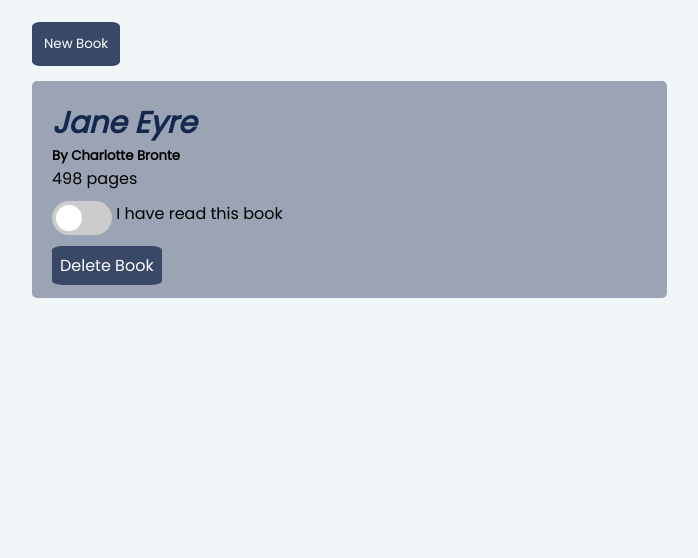
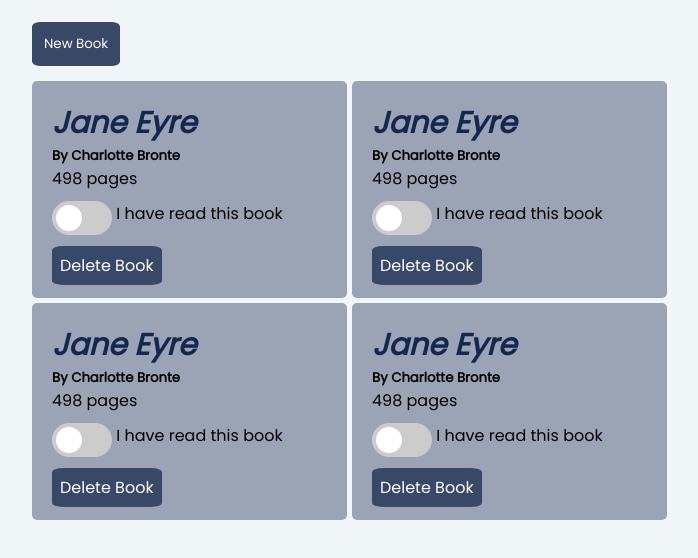
Before and after one commit to Bnjackson/library, a plain HTML site: page index.html in a window 1280 px wide. Shown: the part 104-662 px from the top of the page, without its empty margins (288-986 px from the left). Drawn offline with Linux system fonts and the light colour scheme.

Commit message:
Update index.html

```diff
--- a/index.html
+++ b/index.html
@@ -7,6 +7,7 @@
     <link rel="stylesheet" href="CSS/style.css" type="text/css">
 </head>
 <body>
+
     <header>
         <div class="header-container">
             <h1>My Library</h1>
@@ -14,19 +15,56 @@
     </header>
     <main>
         <div class="new-book-container">
-            <button class="btn-newbook">New Book</button>
+            <button id="btnNewBook" class="btn-newbook">New Book</button>
         </div>
-        <div class="form-container">
-            <form action>
-                <input type="text" name="Title" id="" placeholder="Title" required>
-                <input type="text" name="Author" id="" placeholder="Author" required>
-                <input type="number" name="Pages" id="" placeholder="Number of pages" required>
-                <label for="read-checkbox">I have finished reading this book</label>
-                <input type="checkbox" id="read-checkbox" name="read-checkbox" >
-                <input class="submit-input" type="submit" value="Submit">
+        <div id="formContainer" class="form-container">
+            <form>
+                <input type="text" name="Title" id="title" placeholder="Title" required>
+                <input type="text" name="Author" id="author" placeholder="Author" required>
+                <input type="number" name="Pages" id="pages" placeholder="Number of pages" required>
+                <input id="submitBtn" class="submit-input" type="submit" value="Submit">
             </form>
         </div>
         <div class="flex-container">
+            <div class="card">
+                <h2 class="card-title"><i>Jane Eyre</i></h2>
+                <h5 class="card-author">By Charlotte Bronte</h5>
+                <span>498 pages</span>
+                <div class="switch-container">
+                    <label class="switch">
+                        <input type="checkbox">
+                        <span class="slider round"></span>
+                    </label>
+                    <span class="">I have read this book</span>
+                </div>
+                <a class="btn-delete" href="#">Delete Book</a>
+            </div>
+            <div class="card">
+                <h2 class="card-title"><i>Jane Eyre</i></h2>
+                <h5 class="card-author">By Charlotte Bronte</h5>
+                <span>498 pages</span>
+                <div class="switch-container">
+                    <label class="switch">
+                        <input type="checkbox">
+                        <span class="slider round"></span>
+                    </label>
+                    <span class="">I have read this book</span>
+                </div>
+                <a class="btn-delete" href="#">Delete Book</a>
+            </div>
+            <div class="card">
+                <h2 class="card-title"><i>Jane Eyre</i></h2>
+                <h5 class="card-author">By Charlotte Bronte</h5>
+                <span>498 pages</span>
+                <div class="switch-container">
+                    <label class="switch">
+                        <input type="checkbox">
+                        <span class="slider round"></span>
+                    </label>
+                    <span class="">I have read this book</span>
+                </div>
+                <a class="btn-delete" href="#">Delete Book</a>
+            </div>
             <div class="card">
                 <h2 class="card-title"><i>Jane Eyre</i></h2>
                 <h5 class="card-author">By Charlotte Bronte</h5>
```
